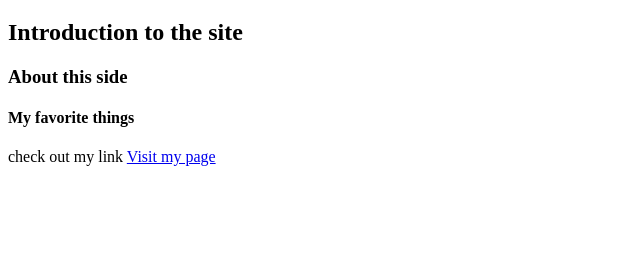
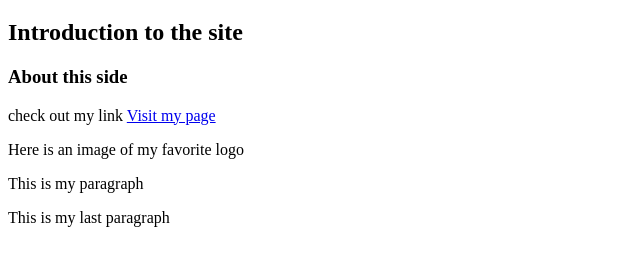
Before and after one commit to Keneditt/My_First_Portfolio, a plain HTML site: page html_basic/index.html in a window 1280 px wide. Shown: the part 61-326 px from the top of the page, without its empty margins (0-640 px from the left). Drawn offline with Linux system fonts and the light colour scheme.

Commit message:
added 3 p lines/command

```diff
--- a/html_basic/index.html
+++ b/html_basic/index.html
@@ -9,7 +9,10 @@
     <h1>Welcome to my site</h1>
     <h2> Introduction to the site</h2>
     <h3>About this side</h3>
-    <h4>My favorite things</h4>
-    <p>check out my link <a href= "https://i.ibb.co/gTDZZT8/ALX-Logo-07.png" targrt="_self ">Visit my page</a> </p>
+    <p>check out my link <a href="https://i.ibb.co/gTDZZT8/ALX-Logo-07.png">Visit my page</a> </p>
+    <p>Here is an image of my favorite logo</p>
+   <p> This is my paragraph</p>
+   <p> This is my last paragraph</p>
+
 </body>
 </html>
```
